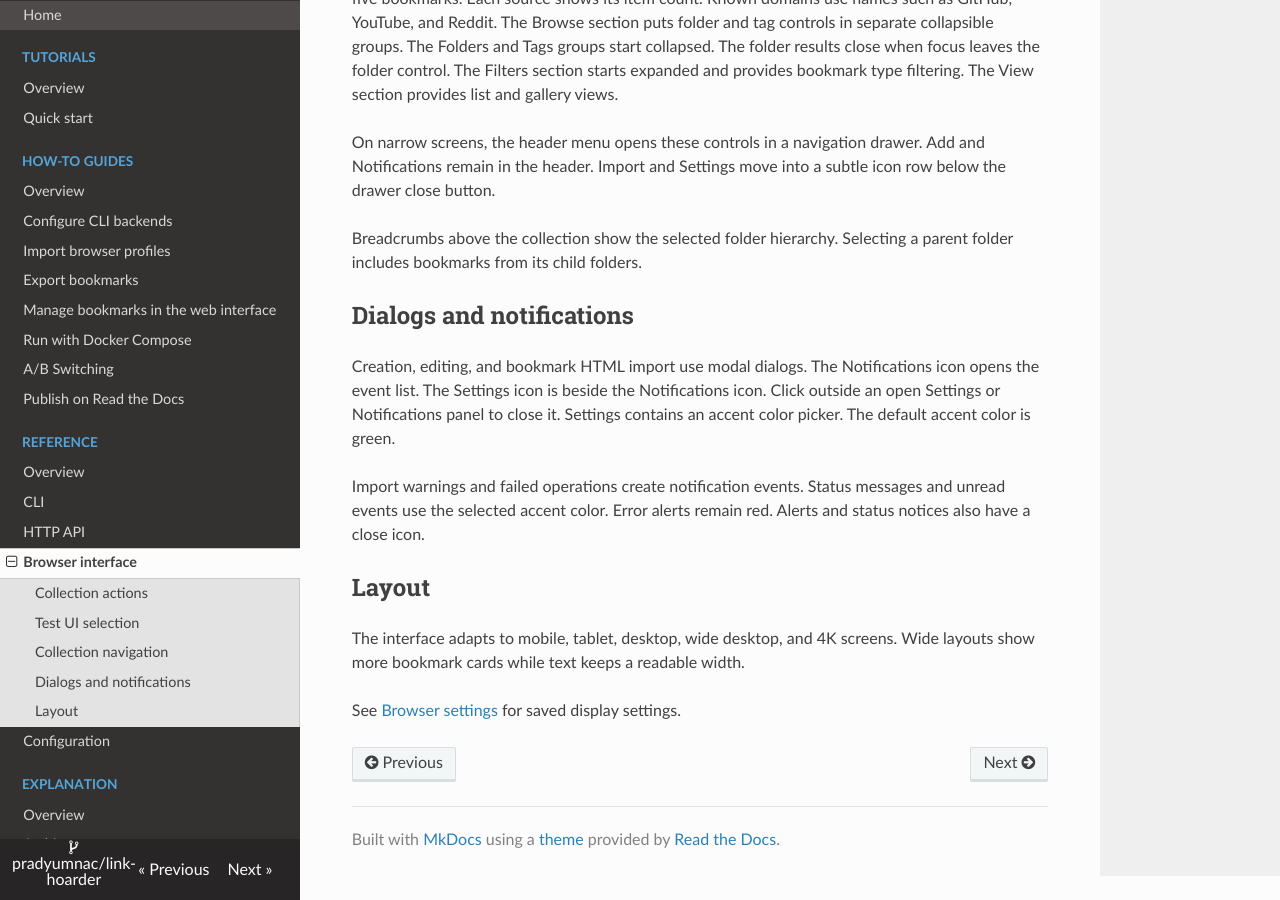
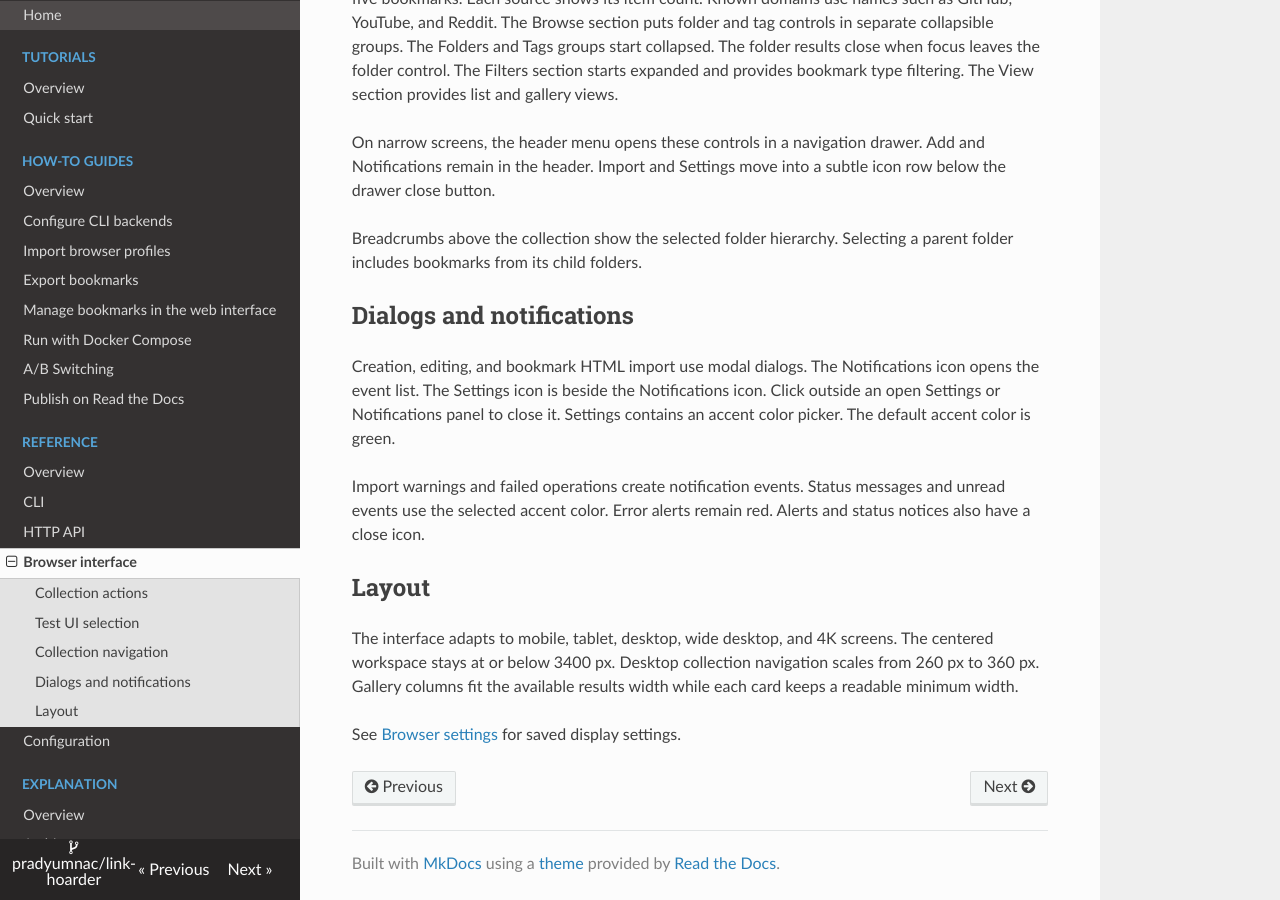
Before and after one commit to pradyumnac/link-hoarder, an MkDocs documentation site: the page built from docs/readthedocs/reference/browser-interface.md, in a window 1280 px wide and 900 px high, scrolled down 1032 px. Built offline with MkDocs 1.6.1, drawn with Linux system fonts in a browser that asks for light colours; nearby versions of some CDN libraries.

Commit message:
feat(core-wide-layout): scale desktop collection workspace

```diff
--- a/docs/readthedocs/reference/browser-interface.md
+++ b/docs/readthedocs/reference/browser-interface.md
@@ -67,6 +67,8 @@
 ## Layout
 
 The interface adapts to mobile, tablet, desktop, wide desktop, and 4K screens.
-Wide layouts show more bookmark cards while text keeps a readable width.
+The centered workspace stays at or below 3400 px.
+Desktop collection navigation scales from 260 px to 360 px.
+Gallery columns fit the available results width while each card keeps a readable minimum width.
 
 See [Browser settings](configuration.md#browser-settings) for saved display settings.
```
Also changed, not shown: CHANGELOG.md (+1 -0 lines), HANDOFF.md (+1 -1 lines), TODO.md (+1 -3 lines), docs/developer/test-plan.md (+5 -0 lines), frontend/src/style.css (+7 -7 lines).
